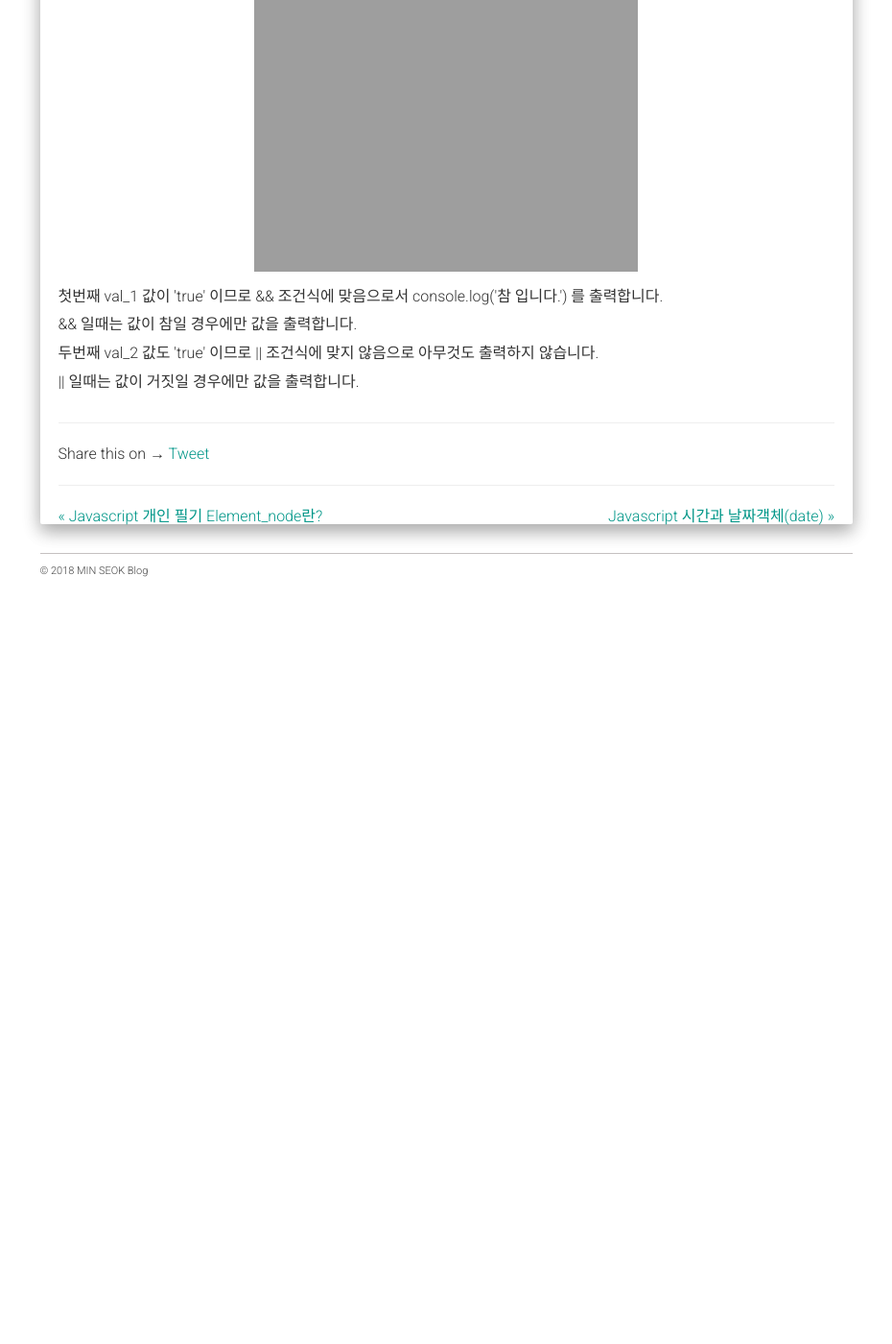
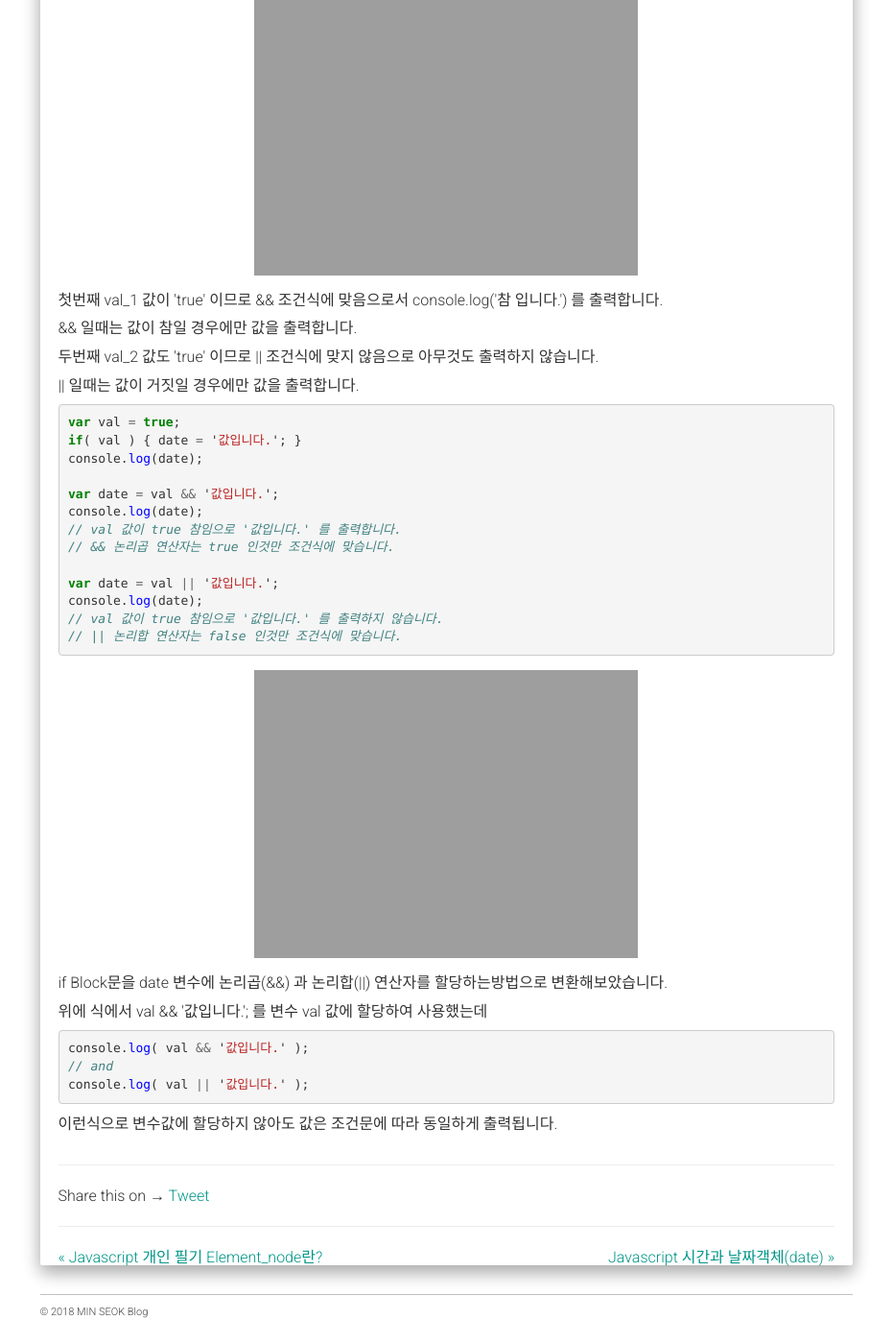
Before and after one commit to alalstjr/promote.github.io, a Jekyll site: the page built from _posts/2018-09-06-JavaScript 조건문의 종류 (switch문 or 3항 연산자).md, in a window 1280 px wide and 1400 px high, scrolled down 4708 px. Shown: the whole window at 96% size, without its empty margins (321-1251 px from the left). Built offline with Jekyll 4.4.1, drawn with Linux system fonts in a browser that asks for light colours; nearby versions of some CDN libraries; our own code applies the rules of GitHub Pages for plain Markdown files; comment, search, counter and statistics services are not loaded; before the commit the page ends 5338 px from its top, so only the background shows below that.

Commit message:
Update 2018-09-06-JavaScript 조건문의 종류 (switch문 or 3항 연산자).md

```diff
--- a/_posts/2018-09-06-JavaScript 조건문의 종류 (switch문 or 3항 연산자).md
+++ b/_posts/2018-09-06-JavaScript 조건문의 종류 (switch문 or 3항 연산자).md
@@ -161,7 +161,7 @@ var val_3 = false;
 var val_1 = false ? '참입니다.' : val_2 ? '두번째 조건' : val_3 ? '세번째 조건' : '거짓입니다.';
 {% endhighlight %}
 	<div class="img-box">
-	  <img src="{{ site.baseurl }}/static/img/post/2018-09-06-3.png" alt="자바스크립트 출력확인" />
+	  <img src="{{ site.baseurl }}/static/img/post/2018-09-06-4.png" alt="자바스크립트 출력확인" />
 	</div>
 	<p>위 결과는 세번째 조건이 false 이기때문에 거짓으로 '거짓입니다.' 를 출력 하였습니다.</p>
 	<p>이렇게 3항 연산자 안에 조건문을 계속하여 추가할 수 있습니다.</p>
@@ -197,11 +197,36 @@ var data_1 = val_1 && console.log('참 입니다.'); // val_1 값이 참일때
 var data_2 = val_2 || console.log('참 입니다.'); // val_1 값이 거짓일때 실행
 {% endhighlight %}
 <div class="img-box">
-  <img src="{{ site.baseurl }}/static/img/post/2018-09-01-6.png" alt="자바스크립트 출력확인" />
+  <img src="{{ site.baseurl }}/static/img/post/2018-09-06-5.png" alt="자바스크립트 출력확인" />
 </div>
 <p>첫번째 val_1 값이 'true' 이므로 && 조건식에 맞음으로서 console.log('참 입니다.') 를 출력합니다.</p>
 <p>&& 일때는 값이 참일 경우에만 값을 출력합니다.</p>
 <p>두번째 val_2 값도 'true' 이므로 || 조건식에 맞지 않음으로 아무것도 출력하지 않습니다.</p>
 <p>|| 일때는 값이 거짓일 경우에만 값을 출력합니다.</p>
+{% highlight javascript %}
+var val = true;
+if( val ) { date = '값입니다.'; }
+console.log(date);
 
+var date = val && '값입니다.';
+console.log(date);
+// val 값이 true 참임으로 '값입니다.' 를 출력합니다.
+// && 논리곱 연산자는 true 인것만 조건식에 맞습니다.
+
+var date = val || '값입니다.';
+console.log(date);
+// val 값이 true 참임으로 '값입니다.' 를 출력하지 않습니다.
+// || 논리합 연산자는 false 인것만 조건식에 맞습니다.
+{% endhighlight %}
+<div class="img-box">
+  <img src="{{ site.baseurl }}/static/img/post/2018-09-06-6.png" alt="자바스크립트 출력확인" />
 </div>
+<p>if Block문을 date 변수에 논리곱(&&) 과 논리합(||) 연산자를 할당하는방법으로 변환해보았습니다.</p>
+<p>위에 식에서 val && '값입니다.'; 를 변수 val 값에 할당하여 사용했는데</p>
+{% highlight javascript %}
+console.log( val && '값입니다.' );
+// and
+console.log( val || '값입니다.' );
+{% endhighlight %}
+<p>이런식으로 변수값에 할당하지 않아도 값은 조건문에 따라 동일하게 출력됩니다.</p>
+</div>
```
